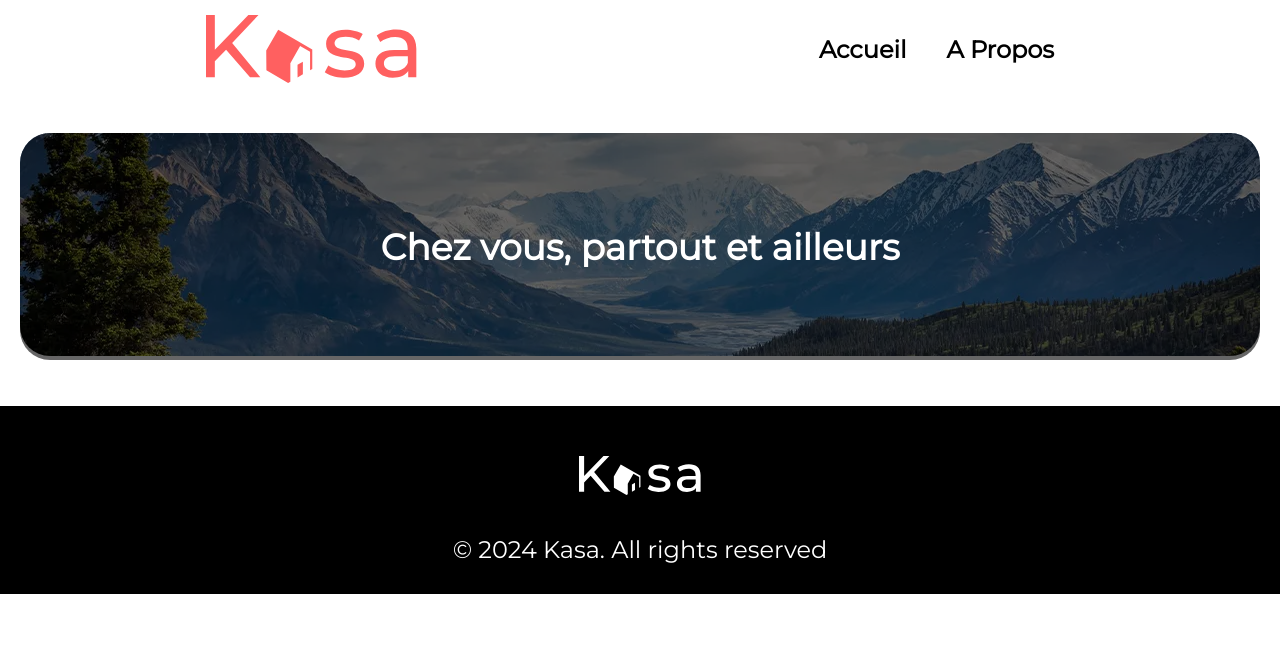
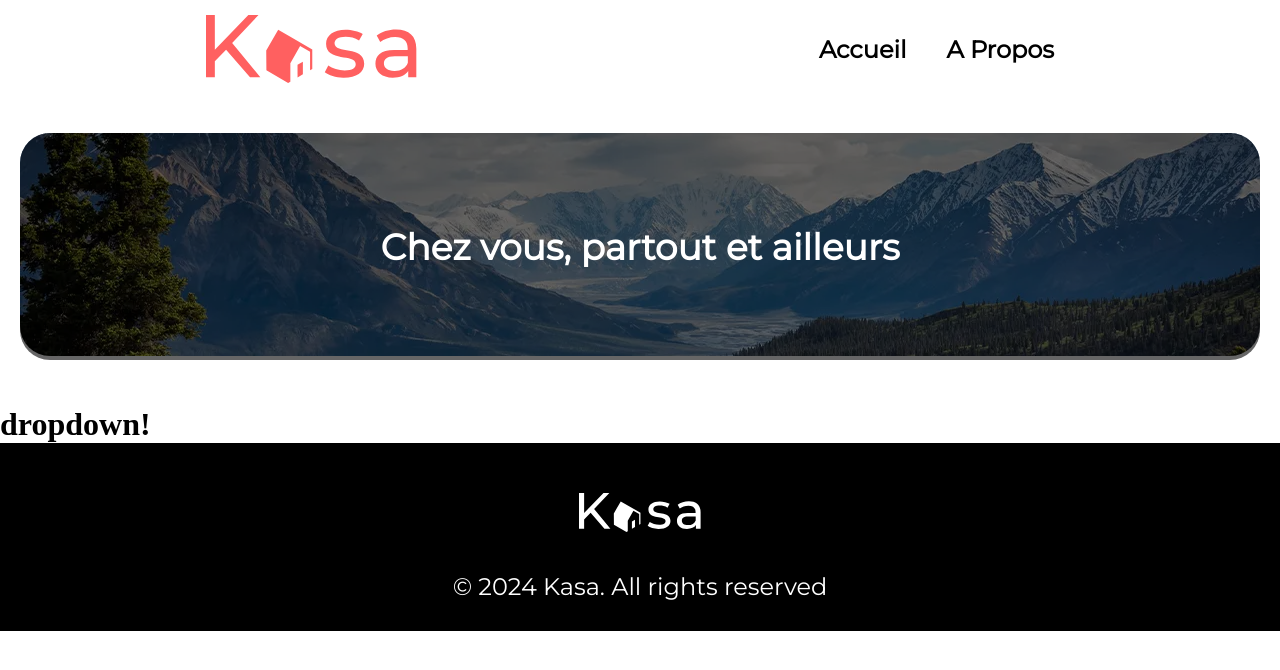
Before and after one commit to Hyrull/OC-P6, a React (Vite) app: page /about in a window 1280 px wide. Shown: the top 670 px of the page. Built offline with nearby package versions, Linux system fonts and the light colour scheme.

Commit message:
dropdown files created (wip)

```diff
--- /dev/null
+++ b/src/components/dropdown.tsx
@@ -0,0 +1,7 @@
+function Dropdown() {
+  return (
+    <h1>dropdown!</h1>
+  )
+}
+
+export default Dropdown
--- a/src/pages/about.tsx
+++ b/src/pages/about.tsx
@@ -1,10 +1,13 @@
 import Banner from '../components/banner'
 import banner2 from './../assets/img/banner2.webp'
+import Dropdown from '../components/dropdown'
+import './../styles/pages/about.scss'
 
 function About() {
   return (
     <div>
       <Banner image={banner2}/>
+      <Dropdown />
     </div>
   )
 }
```
Also changed, not shown: src/styles/components/dropdown.scss (added), src/styles/pages/about.scss (added).
